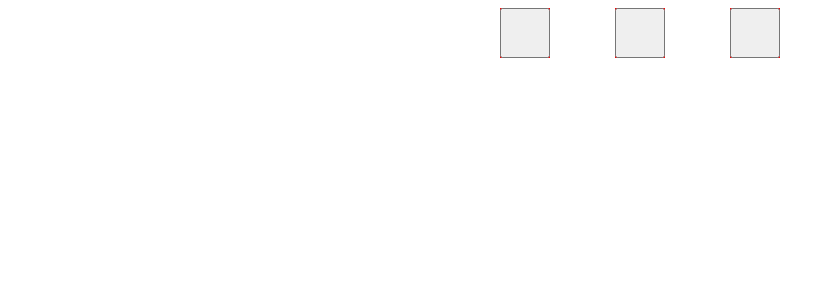
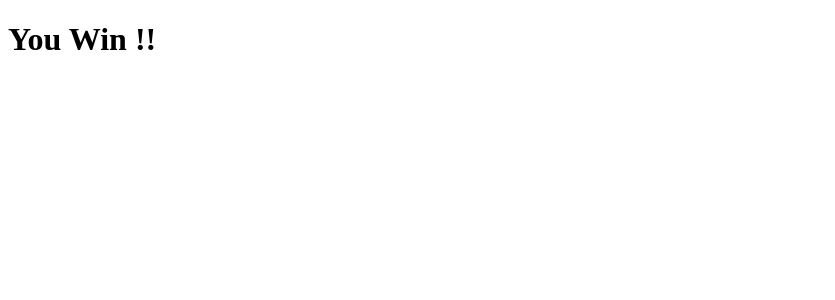
Before and after one commit to mugi93/space-invaders, a React (Create React App) app in the folder space-invaders/: page / in a window 1280 px wide. Shown: the top 300 px of the page, without its empty margins (0-835 px from the left). Built offline with nearby package versions, Linux system fonts and the light colour scheme.

Commit message:
Affichage conditionnel ok

```diff
--- a/space-invaders/src/App.js
+++ b/space-invaders/src/App.js
@@ -1,51 +1,78 @@
-import React from "react";
+import React from 'react';
 import './App.css';
 import Alien from './components/Alien';
 
 class App extends React.Component {
-
   constructor() {
-    super()
+    super();
 
     this.state = {
       alienPositionRow: 1,
-      displayAlien: 'grid'
-    }
+      displayAlien: 'grid',
+      showResultWin: true,
+      showResultLose: false,
+      // showResult: false,
+    };
 
-    this.moveForwardAlien = this.moveForwardAlien.bind(this)
+    this.moveForwardAlien = this.moveForwardAlien.bind(this);
+    this.renderGame = this.renderGame.bind(this);
   }
 
   moveForwardAlien() {
     if (this.state.alienPositionRow <= 43) {
-
       this.setState({ alienPositionRow: this.state.alienPositionRow + 1 });
 
       setTimeout(() => {
-        this.moveForwardAlien()
+        this.moveForwardAlien();
       }, 1000);
-
     } else {
       this.setState({ displayAlien: 'none' });
     }
+  }
 
+  renderGame() {
+    if (this.state.showResultWin === true) {
+      return <h1>You Win !!</h1>;
+    } else if (this.state.showResultLose === true) {
+      return <h1>You Lose !!</h1>;
+    } else {
+      return (
+        <div
+          style={{
+            overflow: 'hidden',
+            display: 'grid',
+            gridTemplateColumns: 'repeat(11,1fr)',
+            gridTemplateRows: 'repeat(44, 14.2px)',
+            justifyItems: 'center',
+          }}
+        >
+          <Alien
+            myFunc={this.moveForwardAlien}
+            display={this.state.displayAlien}
+            gridPositionColumn={6}
+            gridPositionRow={this.state.alienPositionRow}
+          />
+
+          <Alien
+            myFunc={this.moveForwardAlien}
+            display={this.state.displayAlien}
+            gridPositionColumn={7}
+            gridPositionRow={this.state.alienPositionRow}
+          />
+
+          <Alien
+            myFunc={this.moveForwardAlien}
+            display={this.state.displayAlien}
+            gridPositionColumn={5}
+            gridPositionRow={this.state.alienPositionRow}
+          />
+        </div>
+      );
+    }
   }
+
   render() {
-    return (
-
-      <div style={{
-        overflow: 'hidden', display: 'grid', gridTemplateColumns: 'repeat(11,1fr)',
-        gridTemplateRows: 'repeat(44, 14.2px)', justifyItems: 'center'
-      }}>
-        <Alien myFunc={this.moveForwardAlien} display={this.state.displayAlien} gridPositionColumn={6}
-          gridPositionRow={this.state.alienPositionRow} />
-
-        <Alien myFunc={this.moveForwardAlien} display={this.state.displayAlien} gridPositionColumn={7}
-          gridPositionRow={this.state.alienPositionRow} />
-
-        <Alien myFunc={this.moveForwardAlien} display={this.state.displayAlien} gridPositionColumn={5}
-          gridPositionRow={this.state.alienPositionRow} />
-      </div>
-    )
+    return <div>{this.renderGame()}</div>;
   }
 }
 
```
